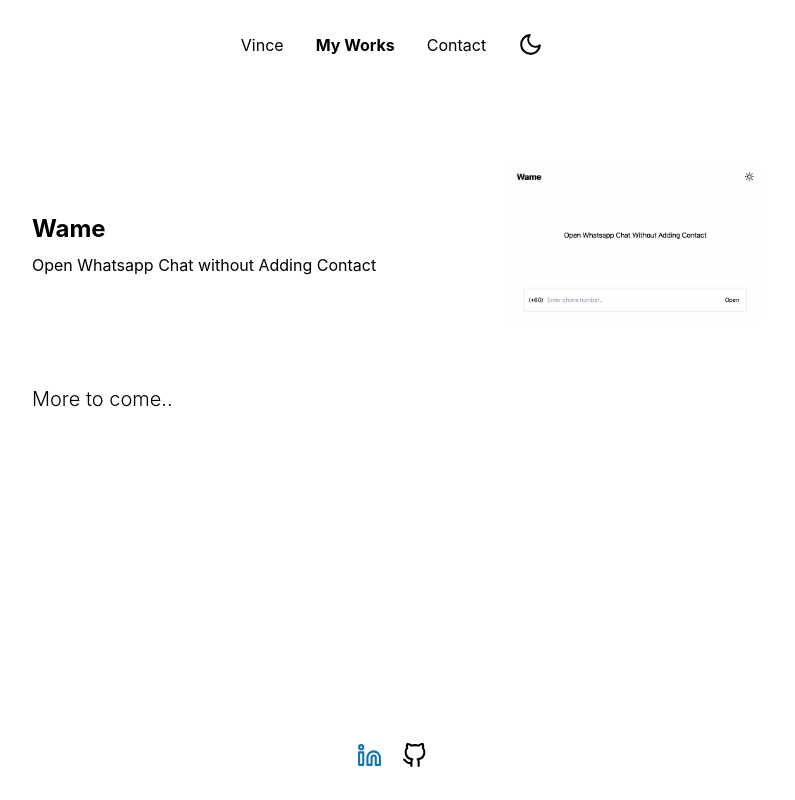
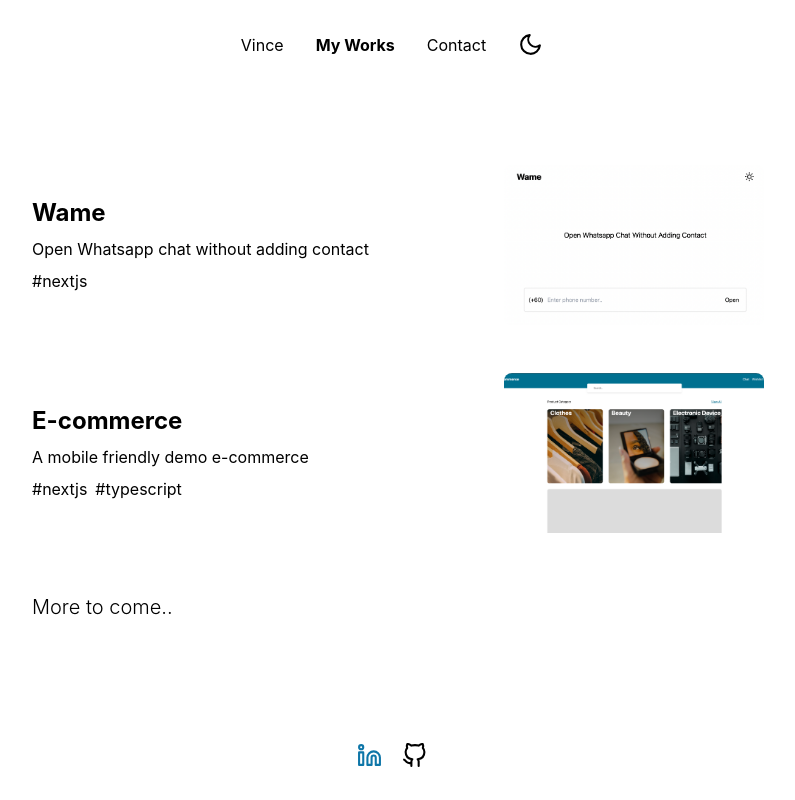
Before and after one commit to vinceleong/portfolio, a Next.js app: page /myworks in a window 1280 px wide. Shown: the whole page, without its empty margins (248-1043 px from the left). Built offline with nearby package versions, Linux system fonts and the light colour scheme.

Commit message:
Added ecommerce

```diff
--- a/pages/myworks.js
+++ b/pages/myworks.js
@@ -1,9 +1,7 @@
 import { motion } from "framer-motion";
-import useDarkMode from "hooks/useDarkMode";
-import { isMobile } from "react-device-detect";
+import Image from "next/image";
 
-function WorkListItem({ title, description, url, imagePath, index }) {
-  const { isDarkMode } = useDarkMode();
+function WorkListItem({ title, description, url, imagePath, index, alt, tags }) {
 
   const animationVariants = {
     initial: {
@@ -20,9 +18,6 @@
     },
     hover: {
       scale: 1.1,
-      borderWidth: 2,
-      borderColor: isDarkMode ? "#FFFFFF" : "#000000",
-      borderStyle: "solid",
       transition: {
         duration: 0.3,
       },
@@ -31,7 +26,7 @@
 
   return (
     <motion.div
-      className="mb-6 p-0 md:p-3 md:pl-6 rounded-lg cursor-pointer flex flex-col items-start md:flex-row md:items-center md:justify-between"
+      className="mb-6 p-0 md:p-3 md:pl-6 rounded-lg cursor-pointer flex flex-col items-start md:flex-row md:items-center md:justify-between hover:outline outline-2 outline-black dark:outline-white"
       variants={animationVariants}
       initial="initial"
       animate="enter"
@@ -43,30 +38,49 @@
       <div>
         <div className="text-2xl font-bold">{title}</div>
         <div className="text-md mt-2">{description}</div>
+        {
+          tags && <div className="flex gap-2 mt-2 mb-4 md:mb-0">
+            {
+              tags.map(tag => <Tag key={tag} text={tag} />)
+            }
+          </div>
+        }
       </div>
-      <div className="h-[160px] mt-4 md:mt-0">
-        <img
+      <div style={{ height: "160px", width: "260px", position: "relative" }}>
+        <Image
           className="z-[1] rounded-lg"
-          style={{
-            maxHeight: "100%",
-            maxWidth: "100%",
-          }}
           src={imagePath}
-          alt="wame.png"
+          alt={alt}
+          layout="fill"
+          objectFit="cover"
         />
       </div>
     </motion.div>
   );
 }
 
+const Tag = ({ text }) => {
+  return <span>#{text}</span>
+}
+
 export default function MyWork() {
   const workList = [
     {
       title: "Wame",
-      description: "Open Whatsapp Chat without Adding Contact",
+      description: "Open Whatsapp chat without adding contact",
       url: "https://wameapp.vercel.app/",
       imagePath: "/images/works/wame.png",
+      alt: "wame.png",
+      tags: ["nextjs"]
     },
+    {
+      title: "E-commerce",
+      description: "A mobile friendly demo e-commerce",
+      url: "https://ecommerce-vincel.vercel.app/",
+      imagePath: "/images/works/ecommerce.png",
+      alt: "ecommerce.png",
+      tags: ["nextjs", "typescript"]
+    }
   ];
   return (
     <div>
```
Also changed, not shown: public/images/works/ecommerce.png (added).
